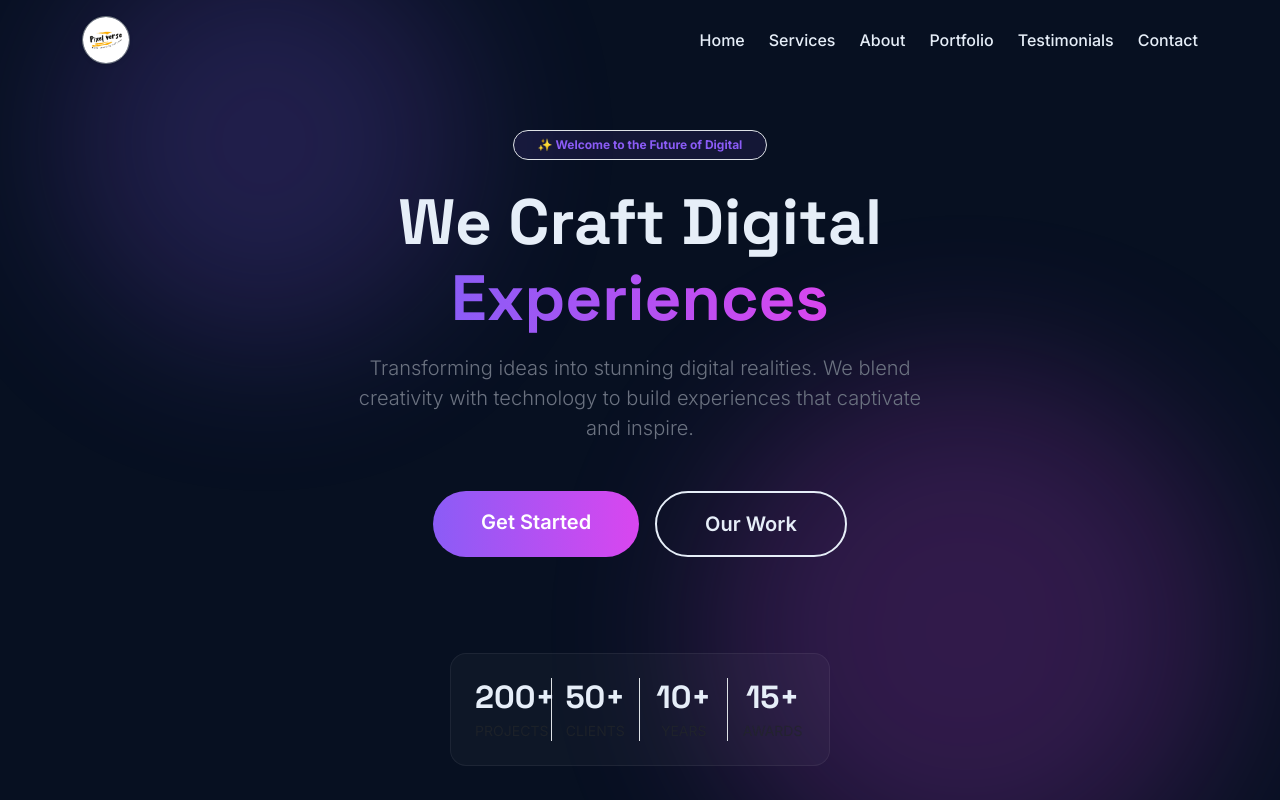
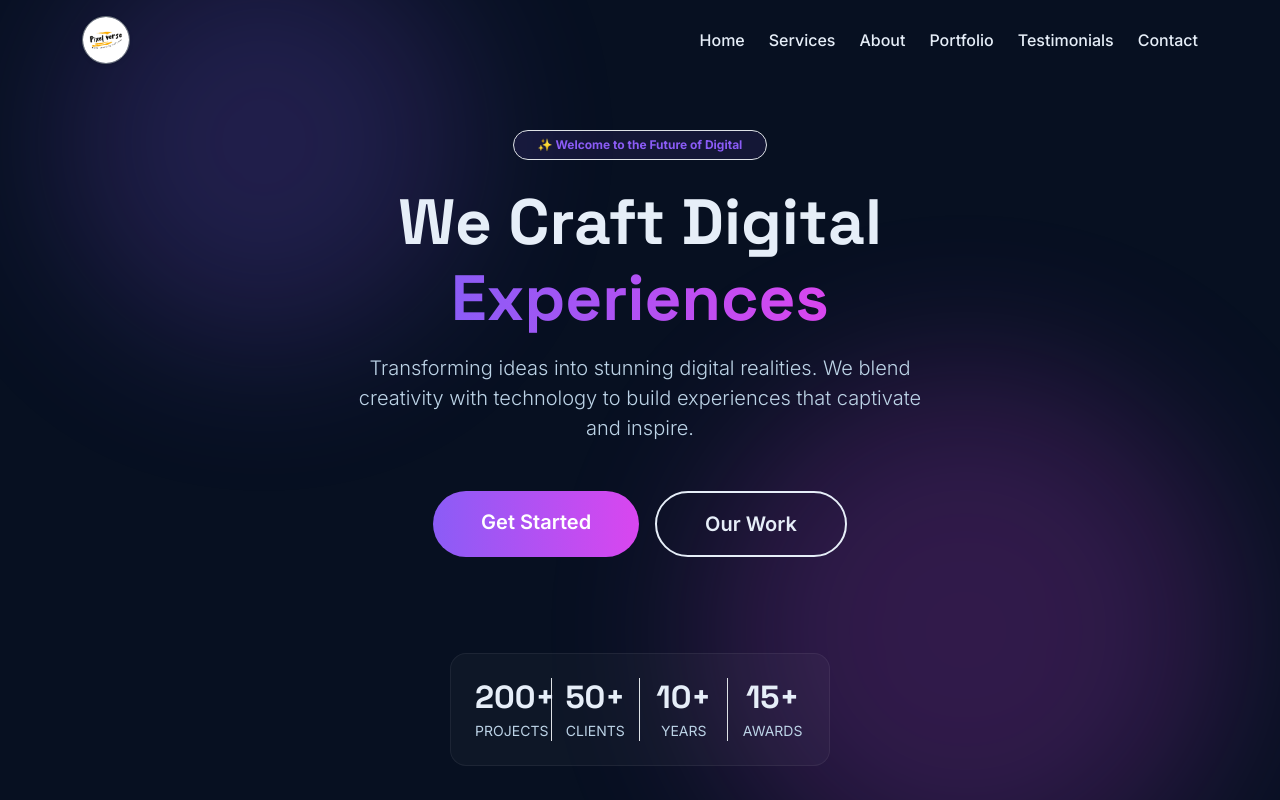
Before and after one commit to Shahinshac/pix, a React (Vite) app: page / in a window 1280 px wide. Shown: the top 800 px of the page. Built offline with nearby package versions, Linux system fonts and the light colour scheme.

Commit message:
fix: increase contrast for muted/subtext elements

```diff
--- a/src/index.css
+++ b/src/index.css
@@ -7,7 +7,8 @@
   --surface: #0b1220; /* surfaces for cards and panels */
   --muted-surface: rgba(255,255,255,0.03);
   --text-light: #e6eef8; /* high-contrast light text */
-  --muted-text: #9aa6b2;
+  --muted-text: #bcd3e6; /* brighter subtext for visibility */
+  --subtext: #bcd3e6; /* friendly alias for secondary text */
 }
 
 body {
@@ -63,6 +64,24 @@ section {
 }
 .nav-link-custom:hover {
   color: var(--primary);
+}
+
+/* Make muted/secondary/lead/small text more visible on dark backgrounds */
+.text-muted,
+.text-secondary,
+.lead,
+small,
+.small,
+.form-label,
+.text-muted a,
+.text-secondary a {
+  color: var(--subtext) !important;
+  opacity: 1 !important;
+}
+
+/* Slightly dim non-critical helper text but keep visible */
+.helper-text {
+  color: rgba(188,211,230,0.9);
 }
 
 /* Buttons */
```
